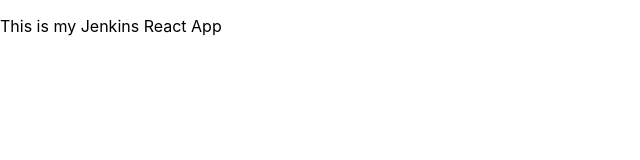
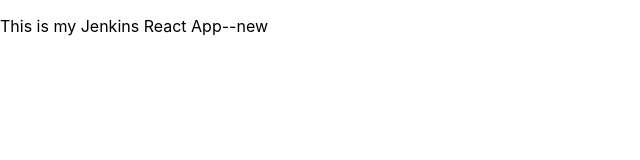
Before and after one commit to BIJOYROY42/Jenkins-React, a React (Create React App) app: page / in a window 1280 px wide. Shown: the top 160 px of the page, without its empty margins (0-640 px from the left). Built offline with nearby package versions, Linux system fonts and the light colour scheme.

Commit message:
update App.js

```diff
--- a/src/App.js
+++ b/src/App.js
@@ -3,7 +3,7 @@
 
 function App() {
   return (
-    <p>This is my Jenkins React App</p>
+    <p>This is my Jenkins React App--new</p>
   );
 }
 
```
